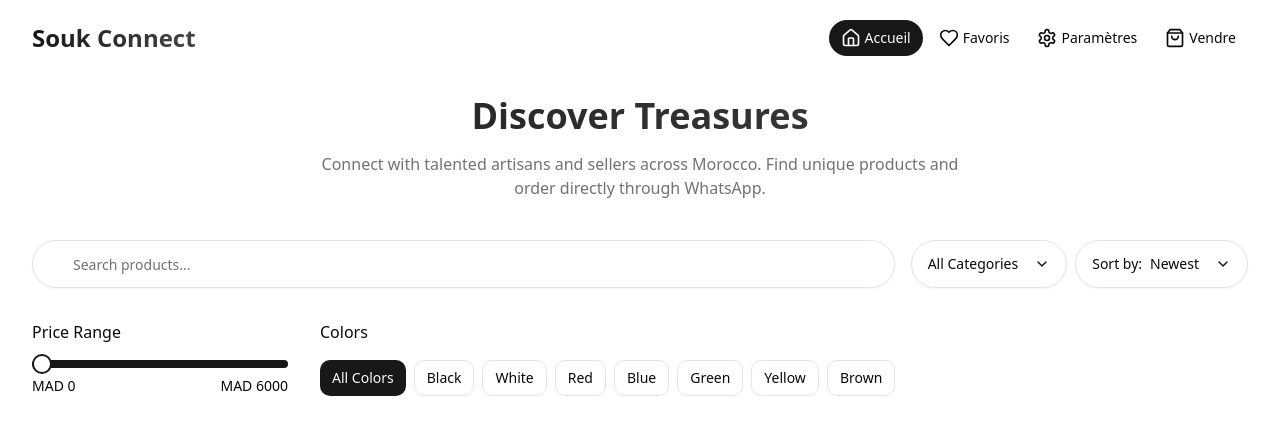
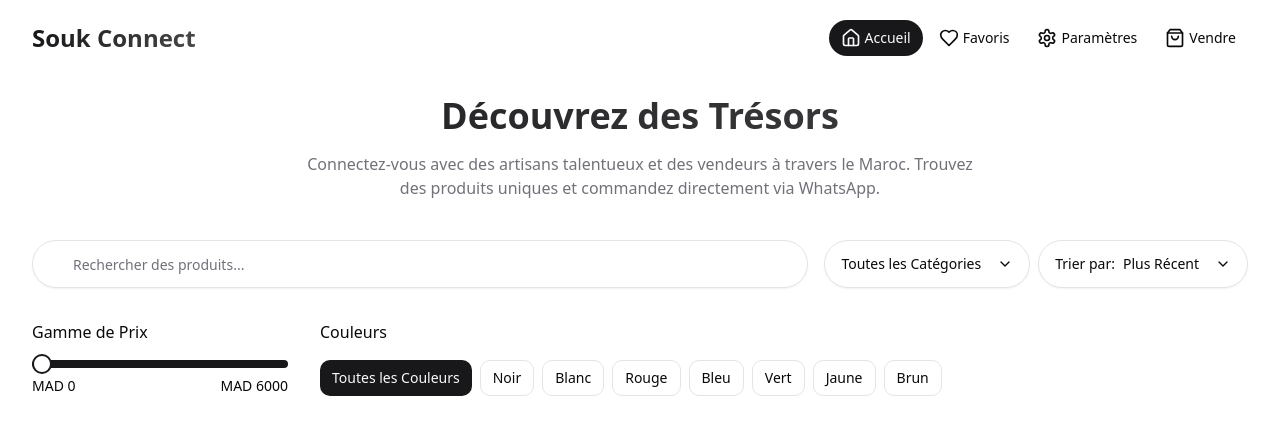
Before and after one commit to abdelmjidw/vendor-customer-breeze, a React (Vite) app: page / in a window 1280 px wide. Shown: the top 426 px of the page. Built offline with nearby package versions, Linux system fonts and the light colour scheme; grey boxes are pictures that could not be loaded.

Commit message:
Fix: Homepage translation
Implement translation for the homepage content.

```diff
--- a/src/pages/Index.tsx
+++ b/src/pages/Index.tsx
@@ -1,6 +1,6 @@
-
-import { useState, useEffect } from "react";
+import { useState, useEffect, useContext } from "react";
 import { Search, ChevronDown, Filter } from "lucide-react";
+import { LanguageContext } from "@/App";
 import Navbar from "@/components/Navbar";
 import ProductCard, { ProductProps } from "@/components/ProductCard";
 import { Input } from "@/components/ui/input";
@@ -136,6 +136,7 @@ const mockProducts: ProductProps[] = [
   },
 ];
 
+// Categories and colors arrays
 const categories = [
   "All Categories",
   "Fashion",
@@ -158,14 +159,206 @@ const colors = [
   "Brown",
 ];
 
+// Translations for the Home page
+const translations = {
+  discoverTreasures: {
+    fr: "Découvrez des Trésors",
+    ar: "اكتشف الكنوز",
+    en: "Discover Treasures"
+  },
+  connectWithArtisans: {
+    fr: "Connectez-vous avec des artisans talentueux et des vendeurs à travers le Maroc. Trouvez des produits uniques et commandez directement via WhatsApp.",
+    ar: "تواصل مع الحرفيين الموهوبين والبائعين في جميع أنحاء المغرب. ابحث عن منتجات فريدة واطلب مباشرة عبر واتساب.",
+    en: "Connect with talented artisans and sellers across Morocco. Find unique products and order directly through WhatsApp."
+  },
+  searchProducts: {
+    fr: "Rechercher des produits...",
+    ar: "البحث عن المنتجات...",
+    en: "Search products..."
+  },
+  allCategories: {
+    fr: "Toutes les Catégories",
+    ar: "جميع الفئات",
+    en: "All Categories"
+  },
+  sortBy: {
+    fr: "Trier par: ",
+    ar: "ترتيب حسب: ",
+    en: "Sort by: "
+  },
+  newest: {
+    fr: "Plus Récent",
+    ar: "الأحدث",
+    en: "Newest"
+  },
+  priceLowToHigh: {
+    fr: "Prix: Bas à Élevé",
+    ar: "السعر: من الأقل إلى الأعلى",
+    en: "Price: Low to High"
+  },
+  priceHighToLow: {
+    fr: "Prix: Élevé à Bas",
+    ar: "السعر: من الأعلى إلى الأقل",
+    en: "Price: High to Low"
+  },
+  filters: {
+    fr: "Filtres",
+    ar: "فلاتر",
+    en: "Filters"
+  },
+  priceRange: {
+    fr: "Gamme de Prix",
+    ar: "نطاق السعر",
+    en: "Price Range"
+  },
+  colors: {
+    fr: "Couleurs",
+    ar: "الألوان",
+    en: "Colors"
+  },
+  noProductsFound: {
+    fr: "Aucun produit trouvé",
+    ar: "لم يتم العثور على منتجات",
+    en: "No products found"
+  },
+  tryAdjusting: {
+    fr: "Essayez d'ajuster votre recherche ou vos filtres",
+    ar: "حاول تعديل البحث أو الفلاتر الخاصة بك",
+    en: "Try adjusting your search or filters"
+  },
+  fashion: {
+    fr: "Mode",
+    ar: "أزياء",
+    en: "Fashion"
+  },
+  beauty: {
+    fr: "Beauté",
+    ar: "جمال",
+    en: "Beauty"
+  },
+  electronics: {
+    fr: "Électronique",
+    ar: "إلكترونيات",
+    en: "Electronics"
+  },
+  home: {
+    fr: "Maison",
+    ar: "منزل",
+    en: "Home"
+  },
+  jewelry: {
+    fr: "Bijoux",
+    ar: "مجوهرات",
+    en: "Jewelry"
+  },
+  food: {
+    fr: "Alimentation",
+    ar: "طعام",
+    en: "Food"
+  },
+  sports: {
+    fr: "Sports",
+    ar: "رياضة",
+    en: "Sports"
+  },
+  allColors: {
+    fr: "Toutes les Couleurs",
+    ar: "جميع الألوان",
+    en: "All Colors"
+  },
+  black: {
+    fr: "Noir",
+    ar: "أسود",
+    en: "Black"
+  },
+  white: {
+    fr: "Blanc",
+    ar: "أبيض",
+    en: "White"
+  },
+  red: {
+    fr: "Rouge",
+    ar: "أحمر",
+    en: "Red"
+  },
+  blue: {
+    fr: "Bleu",
+    ar: "أزرق",
+    en: "Blue"
+  },
+  green: {
+    fr: "Vert",
+    ar: "أخضر",
+    en: "Green"
+  },
+  yellow: {
+    fr: "Jaune",
+    ar: "أصفر",
+    en: "Yellow"
+  },
+  brown: {
+    fr: "Brun",
+    ar: "بني",
+    en: "Brown"
+  }
+};
+
+// Translate categories and colors
+const getTranslatedCategories = (language: string) => {
+  return categories.map(category => {
+    if (category === "All Categories") {
+      return translations.allCategories[language as keyof typeof translations.allCategories];
+    }
+    const key = category.toLowerCase() as keyof typeof translations;
+    return translations[key]?.[language as keyof (typeof translations)[keyof typeof translations]] || category;
+  });
+};
+
+const getTranslatedColors = (language: string) => {
+  return colors.map(color => {
+    if (color === "All Colors") {
+      return translations.allColors[language as keyof typeof translations.allColors];
+    }
+    const key = color.toLowerCase() as keyof typeof translations;
+    return translations[key]?.[language as keyof (typeof translations)[keyof typeof translations]] || color;
+  });
+};
+
 const Index = () => {
+  const { language } = useContext(LanguageContext);
   const [searchTerm, setSearchTerm] = useState("");
-  const [selectedCategory, setSelectedCategory] = useState("All Categories");
-  const [selectedColor, setSelectedColor] = useState("All Colors");
+  const [selectedCategory, setSelectedCategory] = useState(translations.allCategories[language as keyof typeof translations.allCategories]);
+  const [selectedColor, setSelectedColor] = useState(translations.allColors[language as keyof typeof translations.allColors]);
   const [priceRange, setPriceRange] = useState([0, 6000]);
   const [products, setProducts] = useState<ProductProps[]>(mockProducts);
   const [filteredProducts, setFilteredProducts] = useState<ProductProps[]>(mockProducts);
   const [sortBy, setSortBy] = useState("newest");
+  const [translatedCategories, setTranslatedCategories] = useState<string[]>(getTranslatedCategories(language));
+  const [translatedColors, setTranslatedColors] = useState<string[]>(getTranslatedColors(language));
+
+  // Update translations when language changes
+  useEffect(() => {
+    setTranslatedCategories(getTranslatedCategories(language));
+    setTranslatedColors(getTranslatedColors(language));
+    setSelectedCategory(translations.allCategories[language as keyof typeof translations.allCategories]);
+    setSelectedColor(translations.allColors[language as keyof typeof translations.allColors]);
+  }, [language]);
+
+  // Function to get translation
+  const getTranslation = (key: keyof typeof translations) => {
+    return translations[key][language as keyof (typeof translations)[keyof typeof translations]] || translations[key].en;
+  };
+
+  // Get sort by text
+  const getSortByText = () => {
+    if (sortBy === "newest") {
+      return getTranslation("newest");
+    } else if (sortBy === "price-low") {
+      return getTranslation("priceLowToHigh");
+    } else {
+      return getTranslation("priceHighToLow");
+    }
+  };
 
   // Apply filters when they change
   useEffect(() => {
@@ -180,10 +373,14 @@ const Index = () => {
       );
     }
 
-    // Category filter
-    if (selectedCategory !== "All Categories") {
+    // Category filter (handle translated category)
+    if (selectedCategory !== translations.allCategories[language as keyof typeof translations.allCategories]) {
+      // Find the original category from the translated one
+      const originalCategoryIndex = translatedCategories.findIndex(cat => cat === selectedCategory);
+      const originalCategory = categories[originalCategoryIndex];
+
       result = result.filter(
-        (product) => product.category === selectedCategory
+        (product) => product.category === originalCategory
       );
     }
 
@@ -205,7 +402,7 @@ const Index = () => {
     }
 
     setFilteredProducts(result);
-  }, [searchTerm, selectedCategory, selectedColor, priceRange, sortBy, products]);
+  }, [searchTerm, selectedCategory, selectedColor, priceRange, sortBy, products, language, translatedCategories]);
 
   return (
     <div className="min-h-screen">
@@ -213,9 +410,9 @@ const Index = () => {
 
       <main className="container-custom pt-24 pb-16 animate-enter">
         <div className="text-center mb-10">
-          <h1 className="text-4xl font-bold mb-4 text-gradient">Discover Treasures</h1>
+          <h1 className="text-4xl font-bold mb-4 text-gradient">{getTranslation("discoverTreasures")}</h1>
           <p className="text-muted-foreground max-w-2xl mx-auto">
-            Connect with talented artisans and sellers across Morocco. Find unique products and order directly through WhatsApp.
+            {getTranslation("connectWithArtisans")}
           </p>
         </div>
 
@@ -225,7 +422,7 @@ const Index = () => {
             <Search className="absolute left-3 top-1/2 transform -translate-y-1/2 text-muted-foreground h-5 w-5" />
             <Input
               type="text"
-              placeholder="Search products..."
+              placeholder={getTranslation("searchProducts")}
               value={searchTerm}
               onChange={(e) => setSearchTerm(e.target.value)}
               className="pl-10 h-12 rounded-full glass"
@@ -242,9 +439,9 @@ const Index = () => {
                 </Button>
               </DropdownMenuTrigger>
               <DropdownMenuContent align="end" className="w-48">
-                {categories.map((category) => (
+                {translatedCategories.map((category, index) => (
                   <DropdownMenuItem
-                    key={category}
+                    key={index}
                     onClick={() => setSelectedCategory(category)}
                     className={selectedCategory === category ? "bg-secondary" : ""}
                   >
@@ -258,22 +455,20 @@ const Index = () => {
             <DropdownMenu>
               <DropdownMenuTrigger asChild>
                 <Button variant="outline" className="h-12 rounded-full glass md:w-auto">
-                  <span className="hidden md:inline">Sort by: </span>
-                  {sortBy === "newest" && "Newest"}
-                  {sortBy === "price-low" && "Price: Low to High"}
-                  {sortBy === "price-high" && "Price: High to Low"}
+                  <span className="hidden md:inline">{getTranslation("sortBy")}</span>
+                  {getSortByText()}
                   <ChevronDown className="ml-2 h-4 w-4" />
                 </Button>
               </DropdownMenuTrigger>
               <DropdownMenuContent align="end">
                 <DropdownMenuItem onClick={() => setSortBy("newest")}>
-                  Newest
+                  {getTranslation("newest")}
                 </DropdownMenuItem>
                 <DropdownMenuItem onClick={() => setSortBy("price-low")}>
-                  Price: Low to High
+                  {getTranslation("priceLowToHigh")}
                 </DropdownMenuItem>
                 <DropdownMenuItem onClick={() => setSortBy("price-high")}>
-                  Price: High to Low
+                  {getTranslation("priceHighToLow")}
                 </DropdownMenuItem>
               </DropdownMenuContent>
             </DropdownMenu>
@@ -287,11 +482,11 @@ const Index = () => {
               </SheetTrigger>
               <SheetContent>
                 <SheetHeader>
-                  <SheetTitle>Filters</SheetTitle>
+                  <SheetTitle>{getTranslation("filters")}</SheetTitle>
                 </SheetHeader>
                 <div className="py-6 space-y-6">
                   <div>
-                    <h3 className="font-medium mb-3">Price Range</h3>
+                    <h3 className="font-medium mb-3">{getTranslation("priceRange")}</h3>
                     <Slider
                       defaultValue={[0, 6000]}
                       max={6000}
@@ -307,11 +502,11 @@ const Index = () => {
                   </div>
 
                   <div>
-                    <h3 className="font-medium mb-3">Colors</h3>
+                    <h3 className="font-medium mb-3">{getTranslation("colors")}</h3>
                     <div className="grid grid-cols-2 gap-2">
-                      {colors.map((color) => (
+                      {translatedColors.map((color, index) => (
                         <Button
-                          key={color}
+                          key={index}
                           variant={selectedColor === color ? "default" : "outline"}
                           className="justify-start"
                           onClick={() => setSelectedColor(color)}
@@ -330,7 +525,7 @@ const Index = () => {
         {/* Desktop Filters */}
         <div className="hidden md:flex gap-8 mb-8">
           <div className="w-64">
-            <h3 className="font-medium mb-4">Price Range</h3>
+            <h3 className="font-medium mb-4">{getTranslation("priceRange")}</h3>
             <Slider
               defaultValue={[0, 6000]}
               max={6000}
@@ -346,11 +541,11 @@ const Index = () => {
           </div>
 
           <div>
-            <h3 className="font-medium mb-4">Colors</h3>
+            <h3 className="font-medium mb-4">{getTranslation("colors")}</h3>
             <div className="flex flex-wrap gap-2">
-              {colors.map((color) => (
+              {translatedColors.map((color, index) => (
                 <Button
-                  key={color}
+                  key={index}
                   variant={selectedColor === color ? "default" : "outline"}
                   size="sm"
                   onClick={() => setSelectedColor(color)}
@@ -367,8 +562,8 @@ const Index = () => {
         <div className="pb-8">
           {filteredProducts.length === 0 ? (
             <div className="text-center py-12">
-              <p className="text-xl font-medium">No products found</p>
-              <p className="text-muted-foreground mt-2">Try adjusting your search or filters</p>
+              <p className="text-xl font-medium">{getTranslation("noProductsFound")}</p>
+              <p className="text-muted-foreground mt-2">{getTranslation("tryAdjusting")}</p>
             </div>
           ) : (
             <div className="product-grid">
```
